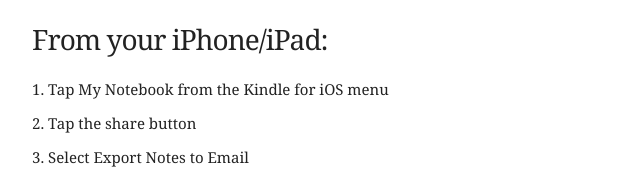
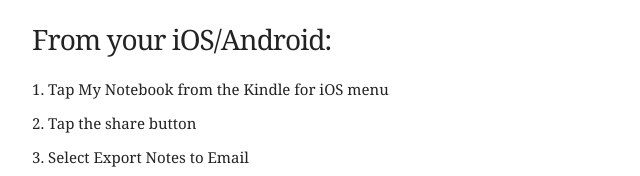
Before and after one commit to LaunchPadLab/clean-highlights, a plain HTML site: page index.html in a window 1280 px wide. Shown: the part 429-605 px from the top of the page, 128-768 px from the left. Drawn offline with nearby package versions, Linux system fonts and the light colour scheme.

Commit message:
updated copy

```diff
--- a/index.html
+++ b/index.html
@@ -45,7 +45,7 @@
           <li>Amazon will email you a CSV file of your notes</li>
           <li>Upload your CSV file over here &rarr;</li>
         </ol>
-        <h2>From your iPhone/iPad:</h2>
+        <h2>From your iOS/Android:</h2>
         <ol>
           <li>Tap My Notebook from the Kindle for iOS menu</li>
           <li>Tap the share button</li>
```
